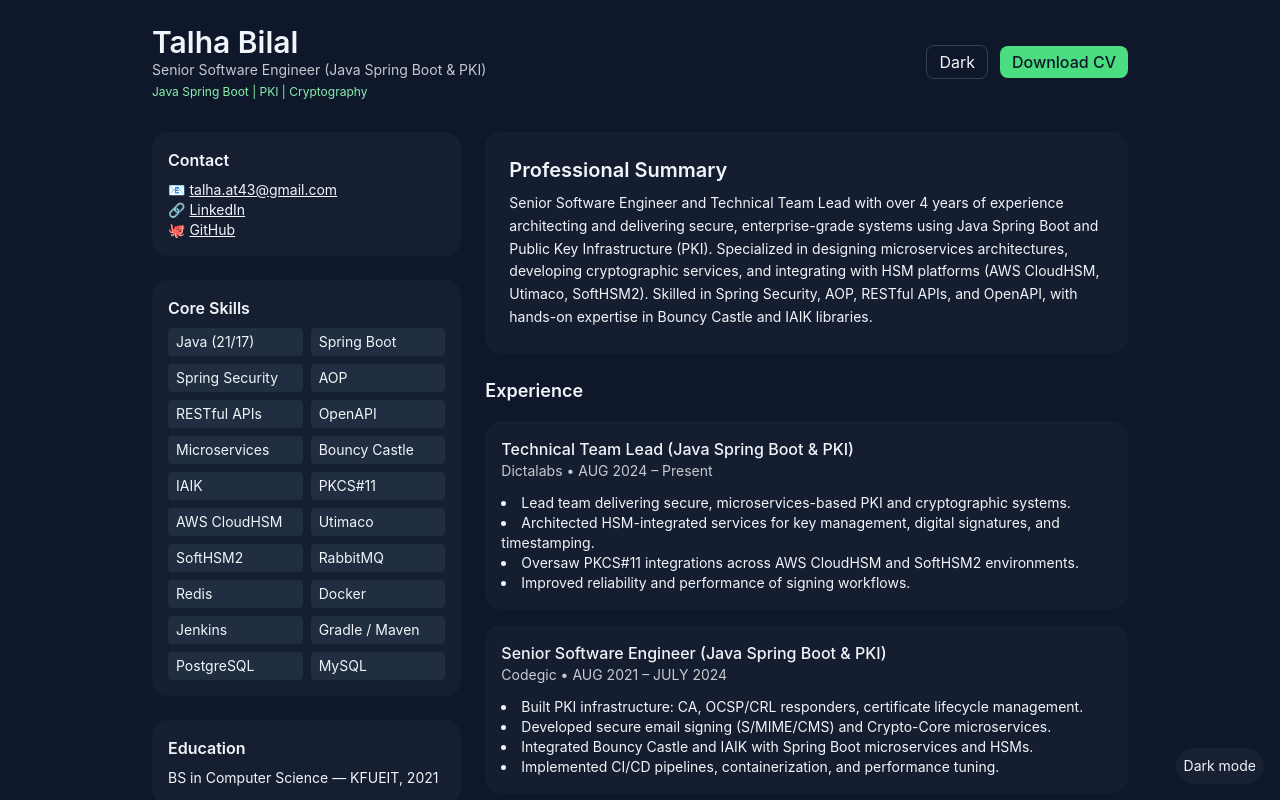
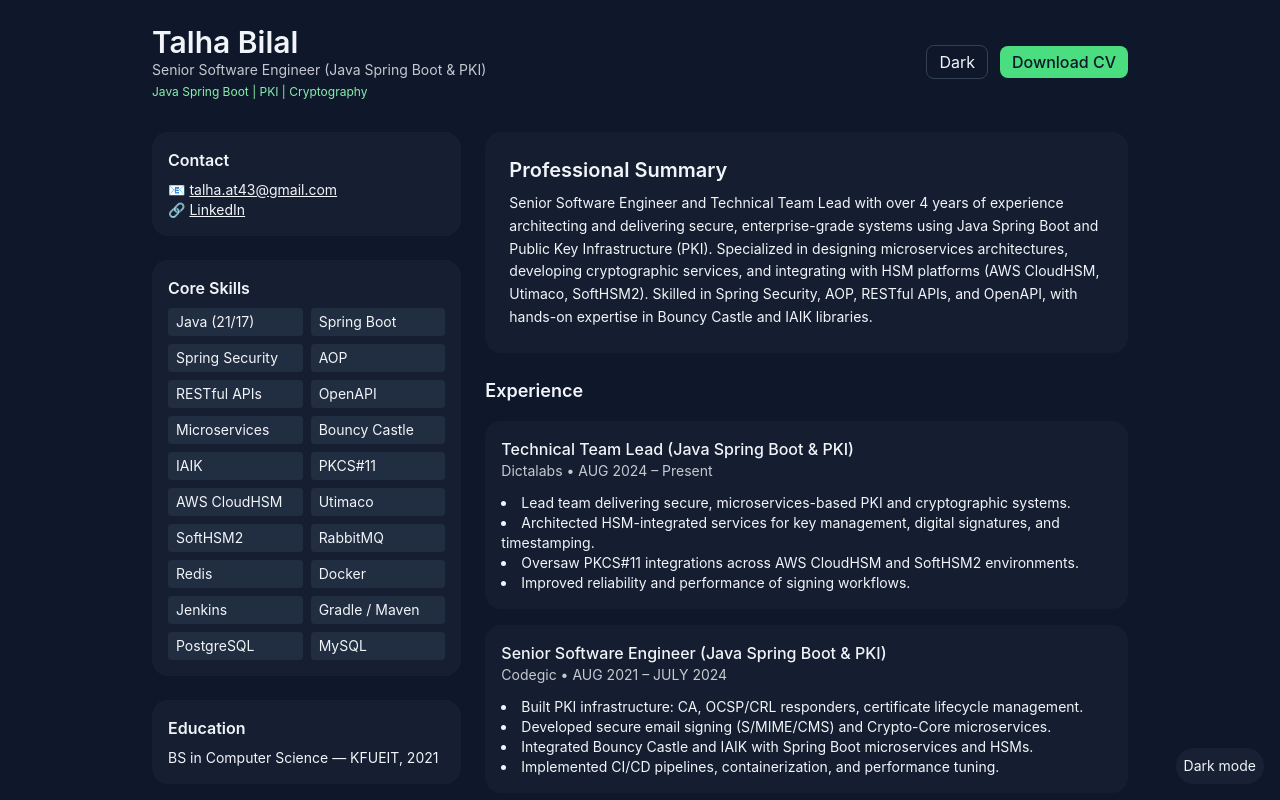
Before and after one commit to talha-bilal/portfolio, a React (Vite) app: page / in a window 1280 px wide. Shown: the top 800 px of the page. Built offline with nearby package versions, Linux system fonts and the light colour scheme.

Commit message:
Update App.jsx

```diff
--- a/src/App.jsx
+++ b/src/App.jsx
@@ -133,7 +133,6 @@ export default function Portfolio() {
               <h3 className="font-semibold mb-2">Contact</h3>
               <p className="text-sm">📧 <a href={`mailto:${site.email}`} className="underline">{site.email}</a></p>
               <p className="text-sm">🔗 <a href={site.linkedin} target="_blank" rel="noreferrer" className="underline">LinkedIn</a></p>
-              <p className="text-sm">🐙 <a href={site.github} target="_blank" rel="noreferrer" className="underline">GitHub</a></p>
             </section>
 
             <section className="p-4 rounded-2xl bg-slate-800/50">
```
